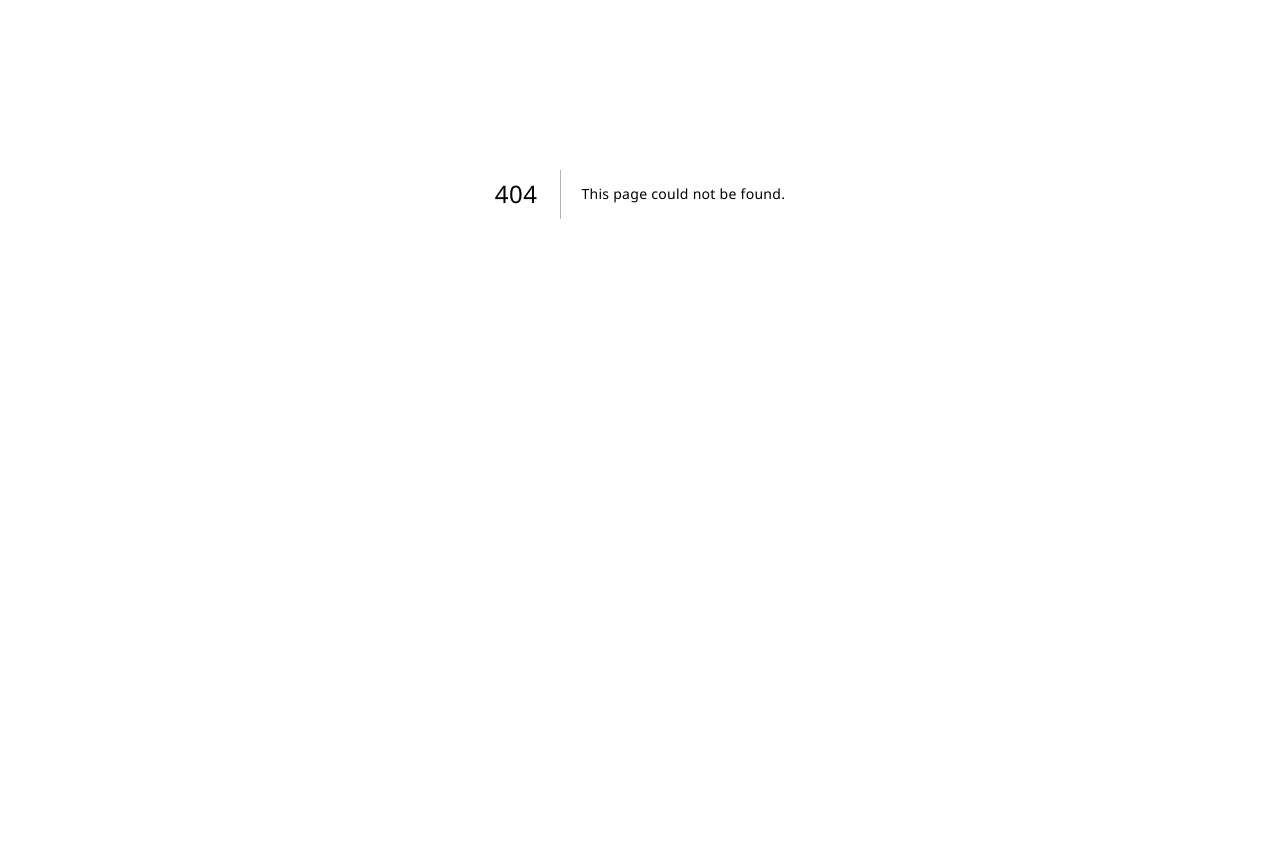
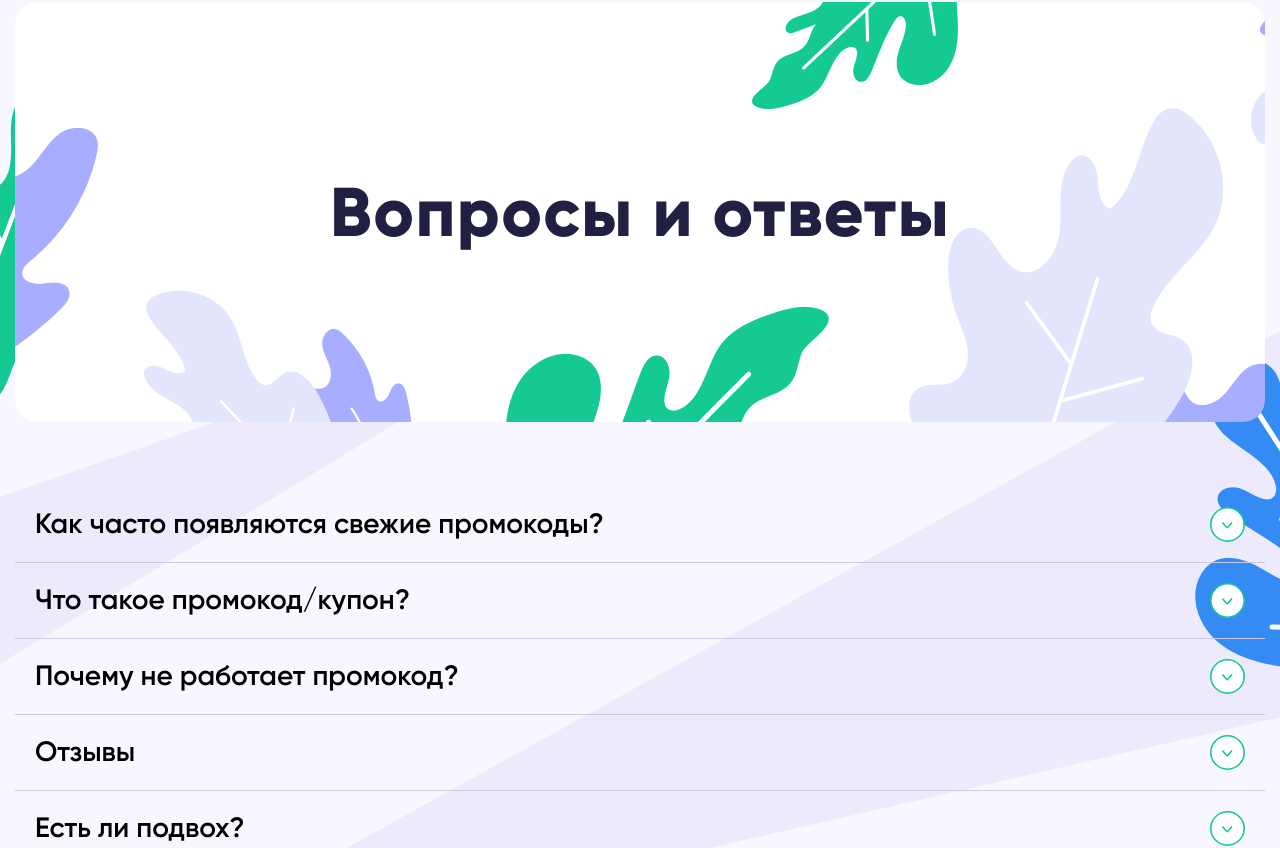
Before and after one commit to VityaSchel/coupone, a Next.js app: page /faq in a window 1280 px wide. Before the commit this address had no page. Shown: the part 206-1054 px from the top of the page. Before the commit the page ends 800 px from the top, so only its background shows below. Built offline with nearby package versions, Linux system fonts and the light colour scheme.

Commit message:
FAQ page & modal fix

```diff
--- a/package.json
+++ b/package.json
@@ -28,6 +28,7 @@
     "react-hotkeys-hook": "^4.4.0",
     "react-icons": "^4.8.0",
     "react-redux": "^8.0.7",
+    "react-use-measure": "^2.1.1",
     "sass": "^1.62.1",
     "typescript": "5.0.4",
     "yup": "^1.1.1"
--- a/src/entities/page-hero/styles.module.scss
+++ b/src/entities/page-hero/styles.module.scss
@@ -9,6 +9,8 @@
   justify-content: center;
   align-items: center;
   margin-top: 50px;
+  padding: 0 24px;
+  text-align: center;
 
   h1 {
     font-weight: 800;
--- /dev/null
+++ b/src/pages/faq.tsx
@@ -0,0 +1,25 @@
+import Head from 'next/head'
+import { AppBar } from '@/widgets/app-bar'
+import { PageContentWrapper } from '@/widgets/page-content-wrapper'
+import { Footer } from '@/widgets/footer'
+import { FaqPageHeading } from '@/widgets/faq-page/heading'
+import { FaqPageQuestions } from '@/widgets/faq-page/questions'
+
+export default function FaqPage() {
+  return (
+    <>
+      <Head>
+        <title>Вопросы и ответы — CoupOne</title>
+        <meta name="description" content="Лучшие купоны только на сайте CoupOne" />
+        <meta name="viewport" content="width=device-width, initial-scale=1" />
+        <link rel="icon" href="/favicon.ico" />
+      </Head>
+      <AppBar />
+      <PageContentWrapper>
+        <FaqPageHeading />
+        <FaqPageQuestions />
+      </PageContentWrapper>
+      <Footer />
+    </>
+  )
+}
--- /dev/null
+++ b/src/shared/ui/accordion/index.tsx
@@ -0,0 +1,25 @@
+import React from 'react'
+import styles from './styles.module.scss'
+import cx from 'classnames'
+import useMeasure from 'react-use-measure'
+
+export function Accordion({ title, children }: React.PropsWithChildren<{
+  title: string
+}>) {
+  const [open, setOpen] = React.useState(false)
+  const [accordionRef, { height }] = useMeasure()
+
+  return (
+    <div className={styles.accordion}>
+      <button onClick={() => setOpen(!open)} className={styles.heading}>
+        {title}
+        <span className={cx(styles.arrow, { [styles.open]: open })}></span>
+      </button>
+      <div className={styles.collapsableContent} style={{ height: open ? height : 0 }}>
+        <p className={styles.contents} ref={accordionRef}>
+          {children}
+        </p>
+      </div>
+    </div>
+  )
+}
--- /dev/null
+++ b/src/shared/ui/accordion/styles.module.scss
@@ -0,0 +1,60 @@
+@use '@/shared/styles/variables.scss' as variables;
+
+.accordion {
+  border-bottom: 1px solid #CBC8E3;
+
+  .heading {
+    font: inherit;
+    font-weight: 600;
+    font-size: 28px;
+    background: none;
+    border: 0;
+    padding: 20px;
+    width: 100%;
+    display: flex;
+    justify-content: space-between;
+    cursor: pointer;
+    text-align: left;
+    gap: 20px;
+
+    @media screen and (max-width: variables.$breakpoint-tablet) {
+      font-size: 24px;
+    }
+
+    .arrow {
+      margin-left: auto;
+      background: url('./arrow.svg');
+      background-size: contain;
+      background-repeat: no-repeat;
+      width: 35px;
+      height: 35px;
+      display: block;
+      transition: transform 250ms ease-in-out;
+      flex-shrink: 0;
+
+      &.open {
+        transform: rotate(-180deg);
+      }
+    }
+  }
+
+  .collapsableContent {
+    transition: height 250ms ease-in-out;
+    overflow: hidden;
+
+    .contents {
+      font-weight: 500;
+      font-size: 20px;
+      line-height: 145%;
+      letter-spacing: 0.01em;
+      color: #706D8A;
+      padding: 12px 10px 32px 10px;
+      white-space: pre-wrap;
+
+      @media screen and (max-width: variables.$breakpoint-tablet) {
+        font-size: 18px;
+      }
+    }
+  }
+
+}
--- a/src/shared/ui/modal/styles.module.scss
+++ b/src/shared/ui/modal/styles.module.scss
@@ -6,7 +6,7 @@
   width: 100%;
   height: 100%;
   z-index: 10;
-  // display: flex;
+  display: flex;
   align-items: center;
   justify-content: center;
 
--- /dev/null
+++ b/src/widgets/faq-page/heading/index.tsx
@@ -0,0 +1,10 @@
+import styles from './styles.module.scss'
+import { PageHero } from '@/entities/page-hero'
+
+export function FaqPageHeading() {
+  return (
+    <section className={styles.aboutPageHeading}>
+      <PageHero>Вопросы и ответы</PageHero>
+    </section>
+  )
+}
--- /dev/null
+++ b/src/widgets/faq-page/heading/styles.module.scss
@@ -0,0 +1,6 @@
+@use '@/shared/styles/variables.scss' as variables;
+
+.aboutPageHeading {
+  width: 100%;
+  max-width: variables.$max-width;
+}
--- /dev/null
+++ b/src/widgets/faq-page/questions/index.tsx
@@ -0,0 +1,27 @@
+import { Accordion } from '@/shared/ui/accordion'
+import styles from './styles.module.scss'
+
+export function FaqPageQuestions() {
+  return (
+    <section className={styles.questions}>
+      <Accordion title={'Как часто появляются свежие промокоды?'}>
+        Мы гарантируем как минимум три новых промокода в неделю. Все промокоды, а также скидки и акции, как правило, предоставляются магазинами через нашу партнёрскую сеть. Кроме того, редакция купонного раздела ежедневно собирает промокоды, которые находятся в свободном доступе в интернете. Все для вашего удобства.
+      </Accordion>
+      <Accordion title={'Что такое промокод/купон?'}>
+        Промокод (называют также «купон») – это сочетание букв и цифр, некий код, в котором зашифрован размер скидки(подарка), которая предоставляется покупателю, предъявившему данный код.
+      </Accordion>
+      <Accordion title={'Почему не работает промокод?'}>
+        {'Если вы получили в купонном разделе промокод, но он не работает, то на это может быть 2 причины:\n\n1. Магазин или сервис, который предоставил нам промокод, деактивировал его. Нередко магазины, чьи промокоды мы публикуем на сайте, изменяют условия предоставления скидки по промокоду, а также меняют сроки проведения акции и даже сами промокоды.\n\n2. Вы не выполнили все необходимые условия, которые необходимы для того, чтобы промокод сработал. Проверьте, все ли условия выполнены на вашей стороне.\n\nЕсли вы нашли в нашей базе промокод, который не работает, пожалуйста, сообщите нам об этом.'}
+      </Accordion>
+      <Accordion title={'Отзывы'}>
+        {'Модерацией отзывов занимается менеджер и модератор. Отзывы бывают как позитивные, так и отрицательные.\nОтзыв можно оставить через обратную связь с сайтом: по номеру телефона или письмом на почту.\nВремя публикации отзыва после его отправки на модерацию составляет от часа до суток. Если отзыв не опубликован в течении большего времени, это означает, что он не прошел проверку модератором.\nМы публикуем и позитивные и ругательные отзывы тех, кто воспользовался промокодом. Это позволяет нам и компании, которая размещает акцию получить полную обратную связь и проработать необходимые моменты.'}
+      </Accordion>
+      <Accordion title={'Есть ли подвох?'}>
+        Получение выгоды при покупке с промокодом не имеет подводных камней. Для магазина промокод – это один из маркетинговых инструментов для привлечения новой аудитории и удержания старой. Скидка по промокоду - это один из вариантов для магазина заинтересовать пользователя специальной ценой на свой товар.
+      </Accordion>
+      <Accordion title={'Что дает подписка?'}>
+        Подписка открывает доступ ко всем актуальным и неактуальным промокодам на сайте.
+      </Accordion>
+    </section>
+  )
+}
--- /dev/null
+++ b/src/widgets/faq-page/questions/styles.module.scss
@@ -0,0 +1,10 @@
+@use '@/shared/styles/variables.scss' as variables;
+
+.questions {
+  display: flex;
+  flex-direction: column;
+  width: 100%;
+  max-width: variables.$max-width;
+  padding: 65px 0;
+
+}
```
Also changed, not shown: src/shared/ui/accordion/arrow.svg (added), 1 other file (tests, documents, lock files or other folders).
